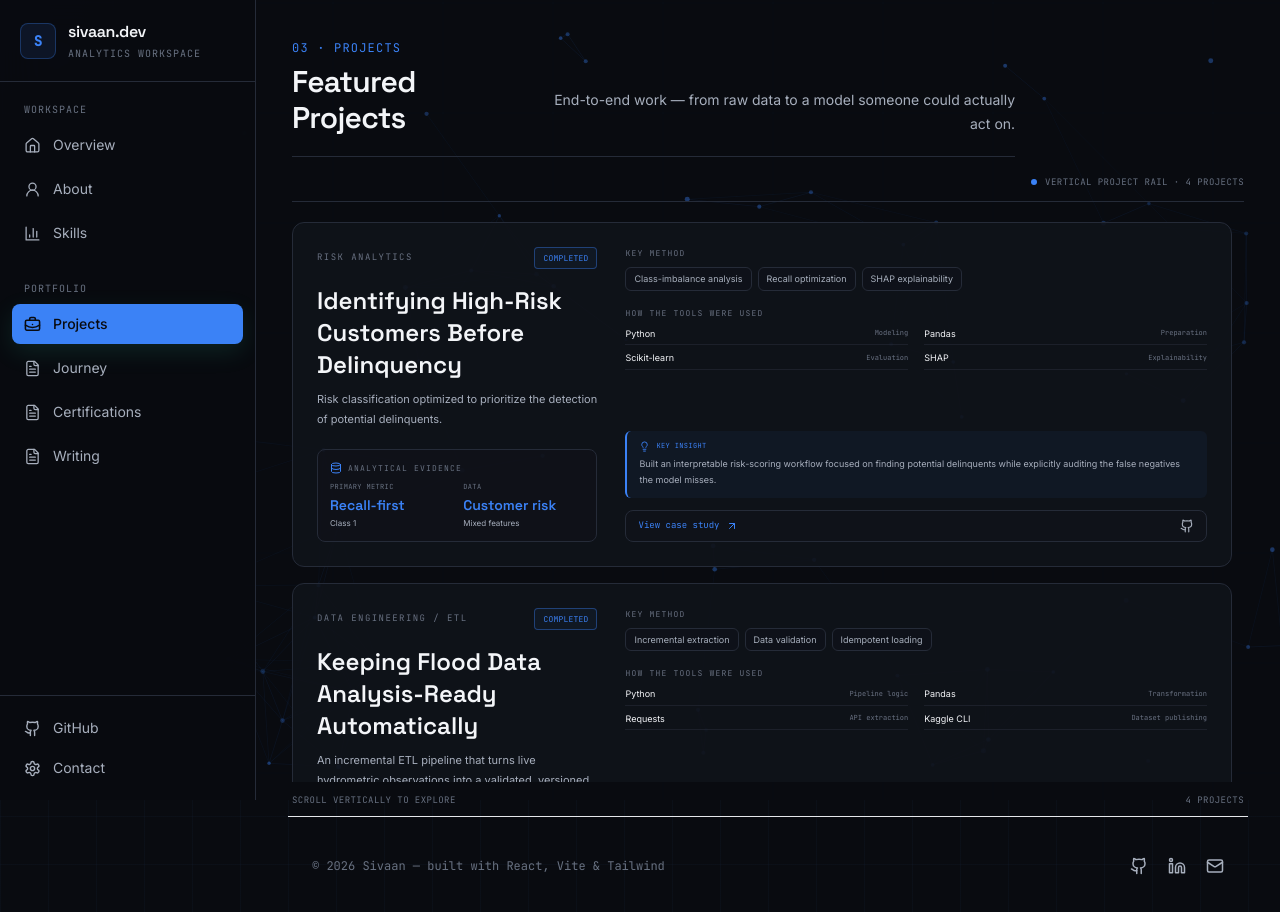
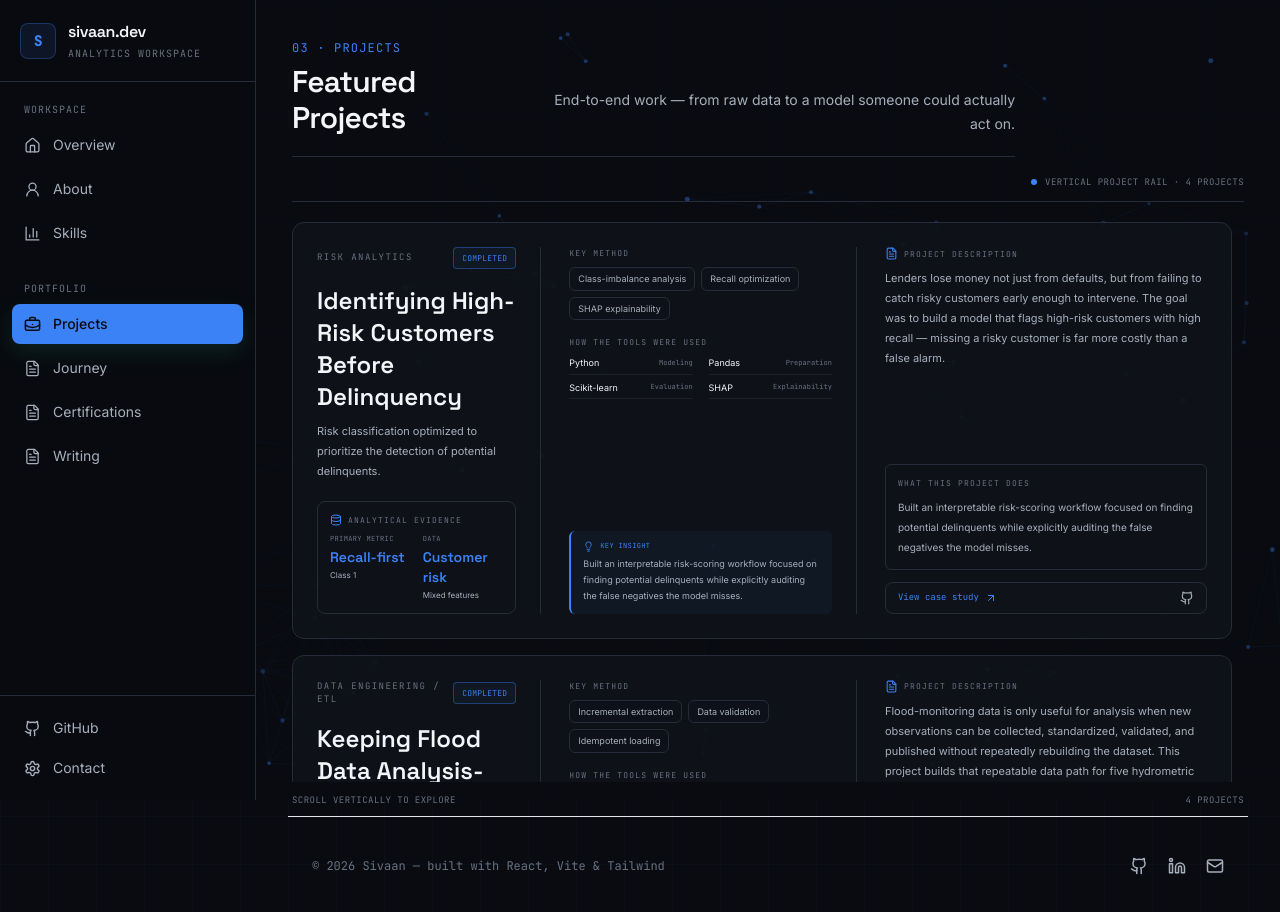
Before and after one commit to Sivaan66/sivaan-portfolio, a React (Vite) app: page / in a window 1280 px wide. Both pictures are taken after a click on the button "Explore Work". Shown: the top 912 px of the page. Built offline with nearby package versions, Linux system fonts and the light colour scheme.

Commit message:
Add project descriptions to horizontal project cards

```diff
--- a/src/components/sections/ProjectCard.jsx
+++ b/src/components/sections/ProjectCard.jsx
@@ -1,4 +1,4 @@
-import { ArrowUpRight, Github, Clock, Lightbulb, Database, FlaskConical } from "lucide-react";
+import { ArrowUpRight, Github, Clock, Lightbulb, Database, FlaskConical, FileText } from "lucide-react";
 import GlassCard from "../ui/GlassCard";
 
 const STATUS_STYLES = {
@@ -19,8 +19,8 @@ export default function ProjectCard({ project, onOpen }) {
 
   return (
     <article className="w-full">
-      <GlassCard hover className="grid lg:grid-cols-[0.82fr_1.7fr] gap-5 lg:gap-7 min-h-[270px] p-5 sm:p-6">
-        <div className="flex flex-col min-w-0">
+      <GlassCard hover className="grid lg:grid-cols-[0.78fr_1fr_1.12fr] gap-5 lg:gap-7 min-h-[300px] p-5 sm:p-6">
+        <div className="flex flex-col min-w-0 lg:border-r lg:border-surface-border lg:pr-6">
           <div className="flex items-center justify-between gap-3 mb-4">
             <span className="font-mono text-[9px] text-ink-faint uppercase tracking-[0.16em]">{project.category}</span>
             <span className={`font-mono text-[8px] uppercase tracking-wide px-2 py-1 rounded border shrink-0 ${STATUS_STYLES[project.status]}`}>{STATUS_LABEL[project.status]}</span>
@@ -48,7 +48,7 @@ export default function ProjectCard({ project, onOpen }) {
           </div>
         </div>
 
-        <div className="flex flex-col min-w-0">
+        <div className="flex flex-col min-w-0 lg:border-r lg:border-surface-border lg:pr-6">
           <div className="mb-4">
             <p className="font-mono text-[8px] uppercase tracking-[0.15em] text-ink-faint mb-2">KEY METHOD</p>
             <div className="flex flex-wrap gap-1.5">
@@ -77,6 +77,19 @@ export default function ProjectCard({ project, onOpen }) {
             </div>
             <p className="text-[9px] leading-4 text-ink-muted">{project.impact}</p>
           </div>
+        </div>
+
+        <div className="flex flex-col min-w-0">
+          <div className="flex items-center gap-1.5 mb-2">
+            <FileText size={13} className="text-signal" />
+            <p className="font-mono text-[8px] uppercase tracking-[0.15em] text-ink-faint">PROJECT DESCRIPTION</p>
+          </div>
+          <p className="text-[10px] sm:text-[11px] leading-5 text-ink-muted mb-4">{project.problem}</p>
+
+          <div className="rounded-md border border-surface-border bg-surface-panel/45 px-3 py-3 mt-auto">
+            <p className="font-mono text-[8px] uppercase tracking-[0.15em] text-ink-faint mb-2">WHAT THIS PROJECT DOES</p>
+            <p className="text-[10px] leading-5 text-ink-muted">{project.status === "planned" ? project.tagline : project.impact}</p>
+          </div>
 
           <div className="mt-3 flex items-center justify-between rounded-lg border border-surface-border bg-surface-panel/70 px-3 py-2">
             <button onClick={() => onOpen(project)} className="font-mono text-[9px] flex items-center gap-1.5 text-signal hover:text-signal-glow transition-colors">
```
